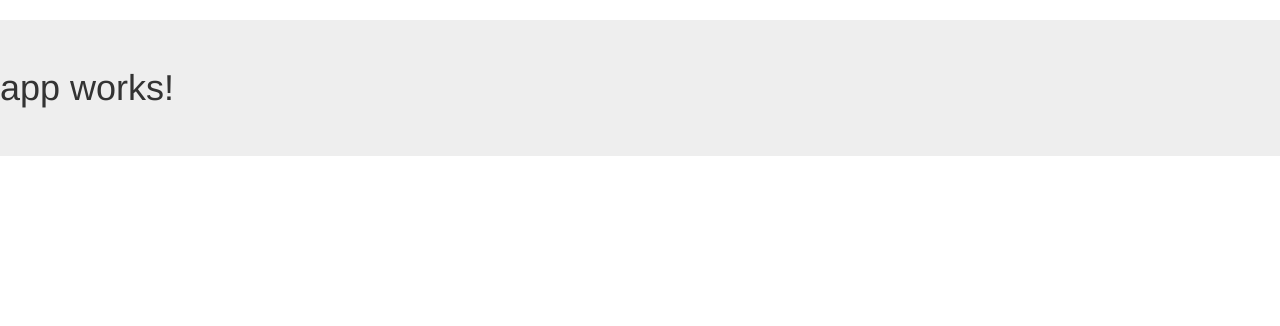
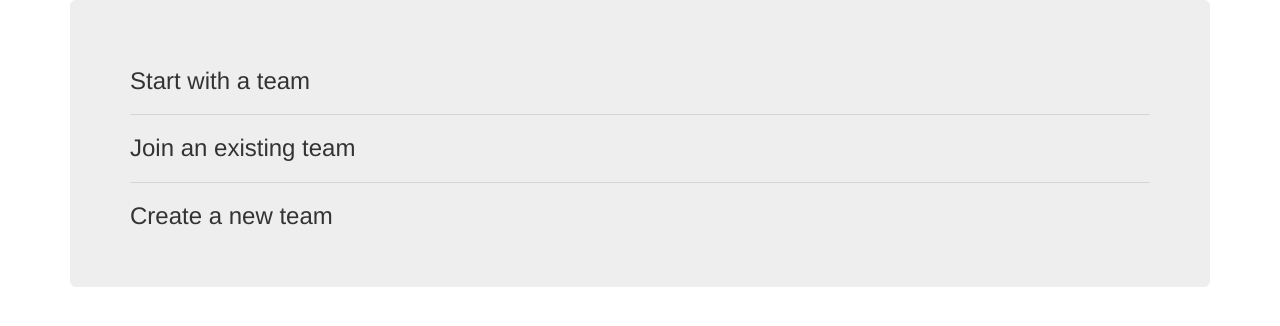
Before and after one commit to THE-WIRE/web-rt, an Angular app: page / in a window 1280 px wide. Shown: the top 326 px of the page. Built offline with nearby package versions, Linux system fonts and the light colour scheme.

Commit message:
Added Join and Create Component

```diff
--- a/src/app/app.component.html
+++ /dev/null
@@ -1,3 +0,0 @@
-<h1>
-  <div class="jumbotron">{{title}}</div>
-</h1>
--- a/src/app/app.component.ts
+++ b/src/app/app.component.ts
@@ -2,9 +2,10 @@ import { Component } from '@angular/core';
 
 @Component({
   selector: 'app-root',
-  templateUrl: './app.component.html',
+  template: `
+    <router-outlet></router-outlet>
+  `,
   styleUrls: ['./app.component.css']
 })
 export class AppComponent {
-  title = 'app works!';
 }
--- /dev/null
+++ b/src/app/components/index/index.component.html
@@ -0,0 +1,17 @@
+<div class="container">
+  <div class="jumbotron">
+      <div class="header">
+        <h3>Start with a team</h3>
+      </div>
+
+      <hr>
+
+      <div class="join">
+        <h3>Join an existing team</h3>
+      </div>
+      <hr>
+      <div class="create">
+        <h3>Create a new team</h3>
+      </div>
+  </div>
+</div>
--- /dev/null
+++ b/src/app/components/join/join.component.html
@@ -0,0 +1 @@
+join bitch
--- /dev/null
+++ b/src/app/route.ts
@@ -0,0 +1,11 @@
+import { Routes } from '@angular/router';
+
+import { AppComponent } from './app.component';
+import { JoinComponentClass } from './components/join/join.component';
+import { IndexComponentClass} from './components/index/index.component';
+
+export const appRoutes:Routes = [
+  { path: '', component: IndexComponentClass },
+  { path: 'join', component: JoinComponentClass },
+  { path: '', redirectTo: '/', pathMatch: 'full' }
+]
```
Also changed, not shown: src/app/app.module.ts (+9 -2 lines), src/app/components/index/index.component.ts (added, +8 -0 lines), src/app/components/join/join.component.ts (added, +10 -0 lines).
